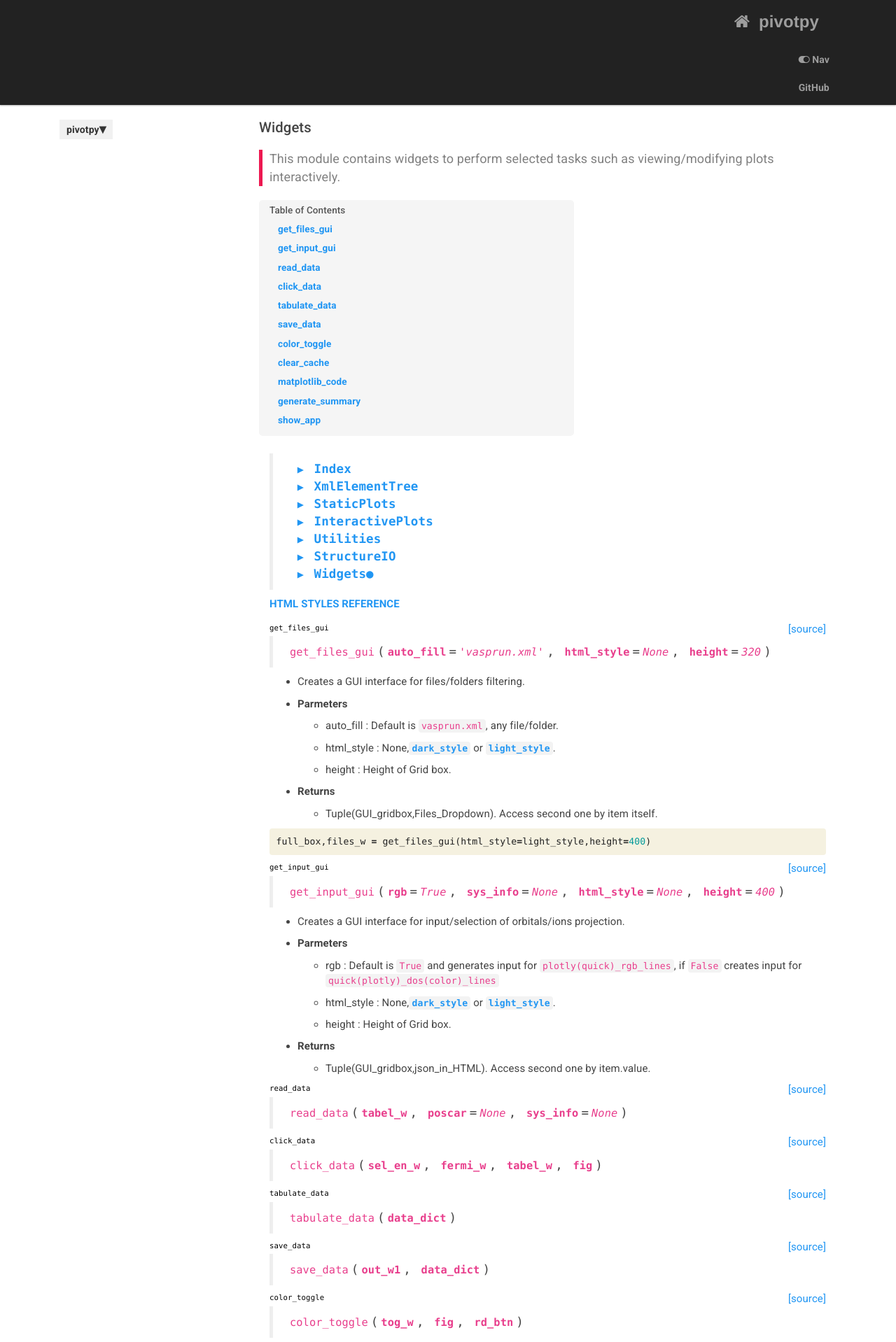
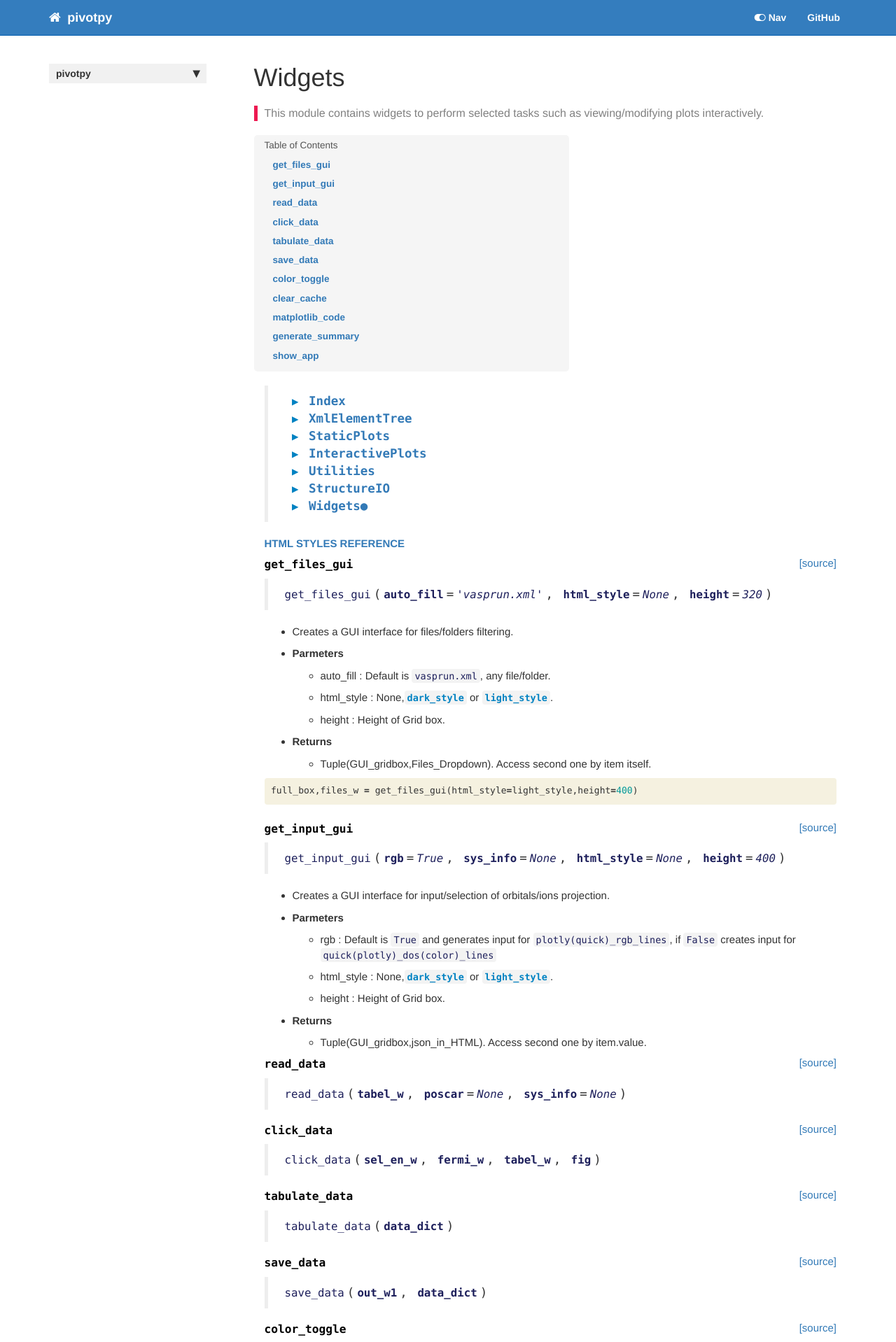
Before and after one commit to asaboor-gh/pivotpy, a Jekyll site: the page built from docs/Widgets.html, in a window 1280 px wide. Shown: the top 1918 px of the page at 70% size. Built offline with Jekyll 4.4.1, drawn with Linux system fonts in a browser that asks for light colours; nearby versions of some CDN libraries; comment, search, counter and statistics services are not loaded.

Commit message:
Update head.html

```diff
--- a/docs/_includes/head.html
+++ b/docs/_includes/head.html
@@ -14,7 +14,7 @@
 <link rel="stylesheet" href="{{ "/css/customstyles.css" | prepend: site.baseurl }}">
 <link rel="stylesheet" href="{{ "/css/boxshadowproperties.css" | prepend: site.baseurl }}">
 <!-- most color styles are extracted out to here -->
-<link rel="stylesheet" href="{{ "/css/bootstrap.css" | prepend: site.baseurl }}">
+<link rel="stylesheet" href="{{ "/css/theme-blue.css" | prepend: site.baseurl }}">
 
 <script src="https://cdnjs.cloudflare.com/ajax/libs/jquery/2.1.4/jquery.min.js"></script>
 
```
